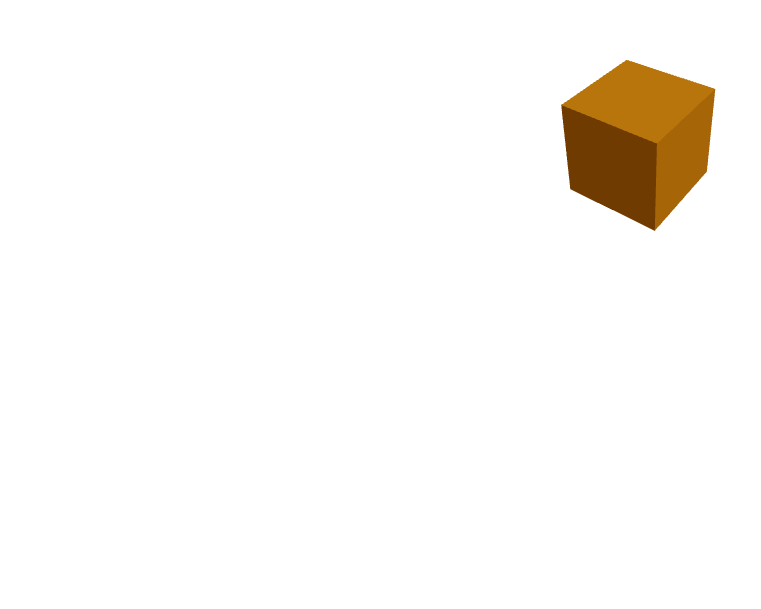
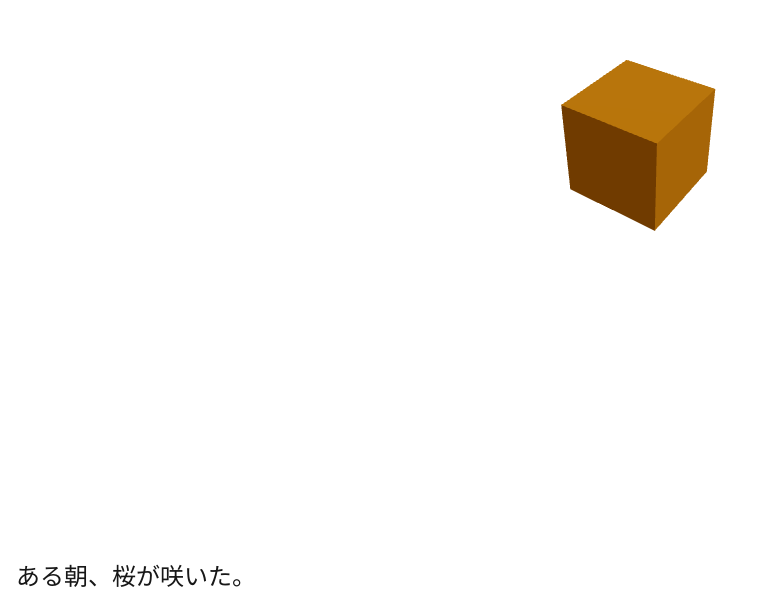
Before and after one commit to erickmazer/personal-website, a Next.js app in the folder v1/: page /probe in a window 1280 px wide. Shown: the part 259-868 px from the top of the page, without its empty margins (0-761 px from the left). Before the commit the page ends 800 px from the top, so only its background shows below. Built offline with nearby package versions, Linux system fonts and the light colour scheme.

Commit message:
feat(v1): validate Japanese font loading strategy — next/font/google

```diff
--- a/v1/app/layout.tsx
+++ b/v1/app/layout.tsx
@@ -1,5 +1,6 @@
 import type { Metadata } from "next";
 import { Geist, Geist_Mono } from "next/font/google";
+import { shipporiMincho } from "../lib/fonts";
 import "./globals.css";
 
 const geistSans = Geist({
@@ -25,9 +26,18 @@ export default function RootLayout({
   return (
     <html
       lang="en"
-      className={`${geistSans.variable} ${geistMono.variable} h-full antialiased`}
+      className={`${geistSans.variable} ${geistMono.variable} ${shipporiMincho.variable} h-full antialiased`}
     >
-      <body className="min-h-full flex flex-col">{children}</body>
+      <body className="min-h-full flex flex-col">
+        {children}
+        <p
+          data-testid="japanese-font-test"
+          className={shipporiMincho.className}
+          style={{ padding: "1rem", fontSize: "1.5rem" }}
+        >
+          ある朝、桜が咲いた。
+        </p>
+      </body>
     </html>
   );
 }
--- /dev/null
+++ b/v1/lib/fonts.ts
@@ -0,0 +1,25 @@
+/**
+ * Japanese Font Loading Strategy
+ *
+ * Approach: next/font/google (self-hosted with unicode-range splitting)
+ * Measured transfer size: 67.8 KB (4 woff2 subsets for test string "ある朝、桜が咲いた。")
+ * Measured FOIT: 28ms (display:swap — text visible immediately via fallback)
+ * Total font-face rules: 244 (2 weights × ~122 unicode-range subsets)
+ * Total self-hosted files: 250 woff2 (7.2 MB on disk, only matched subsets transferred)
+ *
+ * Decision: next/font/google replicates Google CDN's CJK unicode-range splitting
+ * at build time. Per-page transfer is 50-200 KB depending on character coverage.
+ * No need for Google CDN <link> — self-hosting gives same performance without
+ * external network dependency.
+ */
+
+import { Shippori_Mincho } from "next/font/google";
+
+export const shipporiMincho = Shippori_Mincho({
+  weight: ["400", "500"],
+  subsets: ["latin"],
+  display: "swap",
+  preload: false,
+  variable: "--font-shippori-mincho",
+  fallback: ["Hiragino Mincho ProN", "Yu Mincho", "serif"],
+});
```
